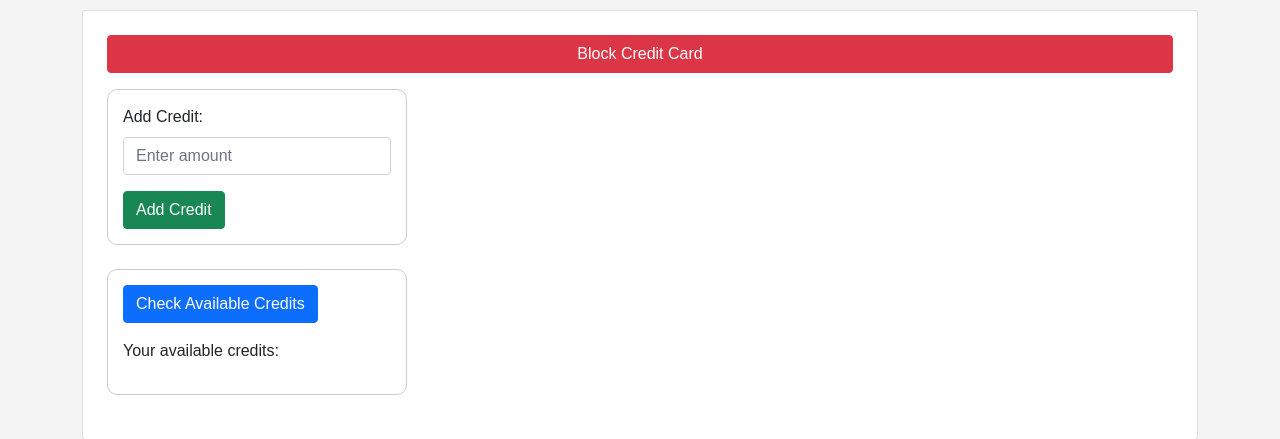
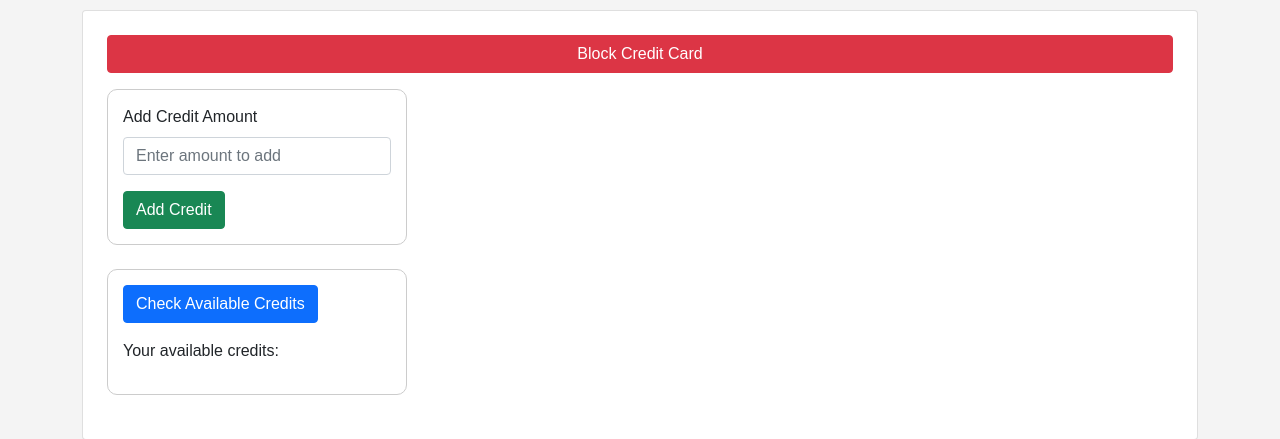
Before and after one commit to RachanMurthy/campuspay, a Flask app: page /studentlogin in a window 1280 px wide. Shown: the part 124-563 px from the top of the page. Run offline with Flask 3, Linux system fonts and the light colour scheme; a user stored in the database is signed in; parts of the project's set-up code (start-up, migrations or seed data) failed here and were passed over.

Commit message:
add forms to studentlogin

```diff
--- a/webapp/forms.py
+++ b/webapp/forms.py
@@ -1,6 +1,6 @@
 from flask_wtf import FlaskForm
-from wtforms import StringField, PasswordField, SelectField, BooleanField, SubmitField, ValidationError
-from wtforms.validators import DataRequired, Email
+from wtforms import StringField, PasswordField, SelectField, BooleanField, SubmitField, ValidationError, IntegerField
+from wtforms.validators import DataRequired, Email, NumberRange
 from .models import User
 
 class LoginForm(FlaskForm):
@@ -25,3 +25,17 @@ class LoginForm(FlaskForm):
 
             if not user:
                 raise ValidationError('Invalid User Type and Email combination')
+
+class AddCreditForm(FlaskForm):
+    add_credit_amount = IntegerField(
+        'Add Credit Amount',
+        validators=[
+            DataRequired(),
+            NumberRange(min=1, message='The amount must be greater than zero.')
+        ],
+        render_kw={"placeholder": "Enter amount to add"}
+    )
+    submit_add = SubmitField('Add Credit')
+
+class CheckCreditsForm(FlaskForm):
+    submit_check = SubmitField('Check Available Credits')
--- a/webapp/routes.py
+++ b/webapp/routes.py
@@ -1,5 +1,5 @@
-from flask import render_template, url_for, redirect, request, flash, abort
-from .forms import LoginForm
+from flask import render_template, url_for, redirect, request, flash, abort, session
+from .forms import LoginForm, AddCreditForm, CheckCreditsForm
 from .models import User
 from webapp import app, db, w3
 from flask_login import login_user, current_user, logout_user
@@ -46,7 +46,7 @@ def login():
 
     return render_template("login.html", title='Login', form=form)
 
-@app.route("/studentlogin")
+@app.route("/studentlogin", methods=['GET', 'POST'])  # Accept GET and POST requests
 def studentlogin():
     if current_user.is_authenticated and current_user.user_type == 'STUDENT':
         if current_user.wallet is None or current_user.wallet == "":
@@ -55,7 +55,17 @@ def studentlogin():
             current_user.filename = filename
             db.session.commit()
             flash(f"YOUR PASSWORD {password}", "success")
-        return render_template("studentlogin.html", title='Student')
+
+        form_add = AddCreditForm()
+        if form_add.validate_on_submit():
+            session['add_credit_amount'] = form_add.add_credit_amount.data
+            return redirect(url_for('checkout'))
+
+        form_check = CheckCreditsForm()
+        if form_check.validate_on_submit():
+            pass
+
+        return render_template("studentlogin.html", title='Student', form_add=form_add, form_check=form_check)
     else:
         # Handle unauthorized access for shopkeepers or other roles
         abort(404)
@@ -81,21 +91,25 @@ def logout():
     logout_user()
     return redirect(url_for('login'))
 
-@app.route("/checkout", methods=['POST'])
+@app.route("/checkout", methods=['POST', 'GET'])
 def checkout():
+    if 'add_credit_amount' not in session:
+        # Handle the error - maybe redirect back to a different page or show an error message
+        flash("No credit amount set for checkout.", "error")
+        return redirect(url_for('studentlogin'))
+
     try:
         checkout_session = stripe.checkout.Session.create(
-            line_items= [
+            line_items=[
                 {
-                    'price' : 'price_1O6acTSIc1bFL8pWX1dMEAI2',
-                    'quantity' : user.payment
+                    'price': 'price_1O6acTSIc1bFL8pWX1dMEAI2',
+                    'quantity': session['add_credit_amount']
                 }
             ],
             mode="payment",
-            success_url= YOUR_DOMAIN + "/success",
-            cancel_url= YOUR_DOMAIN + "/cancel"
+            success_url=YOUR_DOMAIN + "/success",
+            cancel_url=YOUR_DOMAIN + "/cancel"
         )
-
     except Exception as e:
         return str(e)
 
--- a/webapp/templates/studentlogin.html
+++ b/webapp/templates/studentlogin.html
@@ -18,19 +18,22 @@
 
         <!-- Add Credit Form Container -->
         <div class="login-container mb-4">
-            <form method="post" action="{{ url_for('checkout') }}"> <!-- Flask's url_for should be used here -->
+            <form method="post" action="{{ url_for('studentlogin') }}">
+                {{ form_add.csrf_token }}
                 <div class="mb-3">
-                    <label for="addCredit" class="form-label">Add Credit:</label>
-                    <input type="number" id="addCredit" name="addCredit" placeholder="Enter amount" class="form-control">
+                    {{ form_add.add_credit_amount.label(class="form-label") }}
+                    {{ form_add.add_credit_amount(class="form-control", placeholder=form_add.add_credit_amount.render_kw.placeholder) }}
                 </div>
-                <button type="submit" class="btn btn-success">Add Credit</button>
+                {{ form_add.submit_add(class="btn btn-success") }}
             </form>
         </div>
 
+
         <!-- Check Available Credits Form Container -->
         <div class="login-container">
-            <form method="get" action=""> <!-- Flask's url_for should be used here -->
-                <button type="submit" class="btn btn-primary mb-3">Check Available Credits</button>
+            <form method="get" action="{{ url_for('studentlogin') }}">
+                {{ form_check.csrf_token }}
+                {{ form_check.submit_check(class="btn btn-primary mb-3") }}
             </form>
             <p>Your available credits: <span id="creditAmount"></span></p>
         </div>
```
Also changed, not shown: 18 other files.
